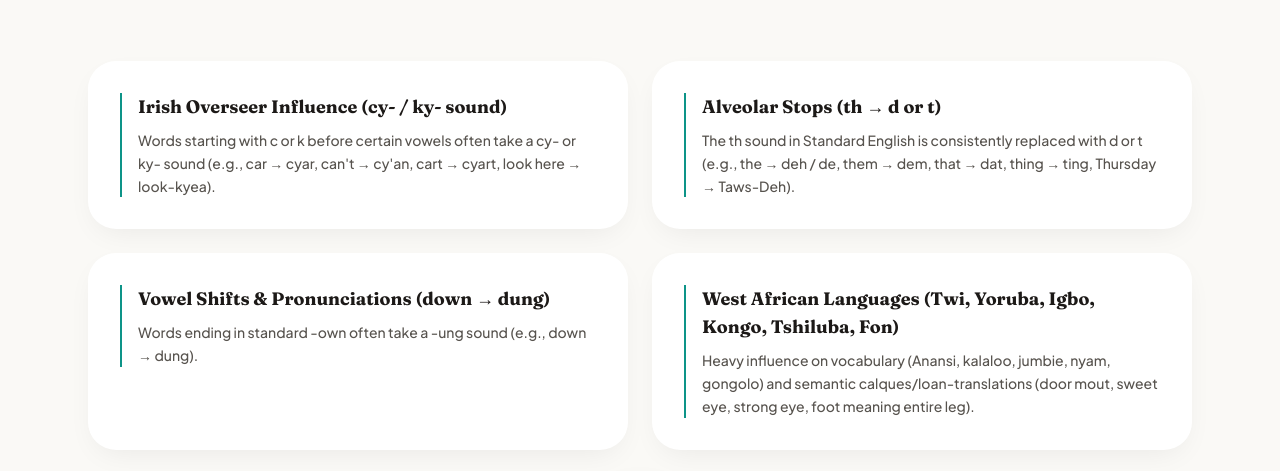
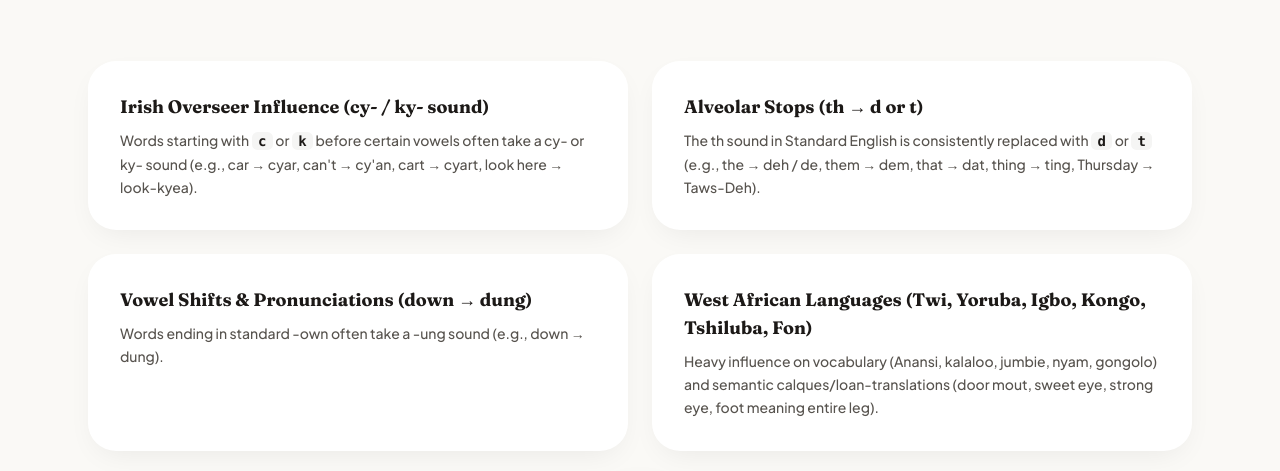
Before and after one commit to Jerlyn/Cruzan, a plain HTML site: page webapp/index.html in a window 1280 px wide. Both pictures are taken after a click on the button "Grammar". Shown: the part 294-765 px from the top of the page. Drawn offline with nearby package versions, Linux system fonts and the light colour scheme.

Commit message:
Grammar cards: drop left rule, distinguish single-letter sounds (c/k, d/t)

```diff
--- a/webapp/css/styles.css
+++ b/webapp/css/styles.css
@@ -272,6 +272,18 @@ body {
   padding: 2rem;
   box-shadow: var(--shadow-card);
 }
+
+/* Single-letter sound references (c/k, d/t) get set apart in a monospace
+   chip so they don't visually fuse into a word on a quick read. */
+.letter-chip {
+  font-family: ui-monospace, "SF Mono", Menlo, Consolas, monospace;
+  font-weight: 700;
+  background: var(--bg-subtle);
+  color: var(--text-primary);
+  padding: 0.05rem 0.4rem;
+  border-radius: 0.35rem;
+  font-style: normal;
+}
 .example-pair {
   border-left: 3px solid var(--accent-teal);
   padding-left: 1rem;
--- a/webapp/js/app.js
+++ b/webapp/js/app.js
@@ -211,12 +211,16 @@ function renderGrammar() {
         const hasTitle = idx > -1 && idx < 70;
         const title = hasTitle ? n.slice(0, idx).trim() : null;
         const body = hasTitle ? n.slice(idx + 1).trim() : n;
+        // Single-letter sound refs ("c or k", "d or t") read as one word at a
+        // glance — set each letter off in a monospace chip so they can't fuse.
+        const bodyHtml = escapeHtml(body).replace(
+          /\b([A-Za-z]) or ([A-Za-z])\b/g,
+          '<code class="letter-chip">$1</code> or <code class="letter-chip">$2</code>'
+        );
         return `
       <div class="grammar-note-card">
-        <div class="border-l-2 border-teal-600 pl-4">
-          ${title ? `<h4 class="serif text-lg font-bold text-stone-900 mb-2">${escapeHtml(title)}</h4>` : ""}
-          <p class="text-sm leading-relaxed font-medium text-stone-600">${escapeHtml(body)}</p>
-        </div>
+        ${title ? `<h4 class="serif text-lg font-bold text-stone-900 mb-2">${escapeHtml(title)}</h4>` : ""}
+        <p class="text-sm leading-relaxed font-medium text-stone-600">${bodyHtml}</p>
       </div>`;
       })
       .join("");
--- a/webapp/service-worker.js
+++ b/webapp/service-worker.js
@@ -1,7 +1,7 @@
 // Crucian Heritage Archive — service worker
 // Cache-first app shell, network-first data, stale-while-revalidate for CDN libs.
 
-const VERSION = "v1.6.1";
+const VERSION = "v1.6.2";
 const SHELL_CACHE = `crucian-shell-${VERSION}`;
 const DATA_CACHE = `crucian-data-${VERSION}`;
 const CDN_CACHE = `crucian-cdn-${VERSION}`;
```
